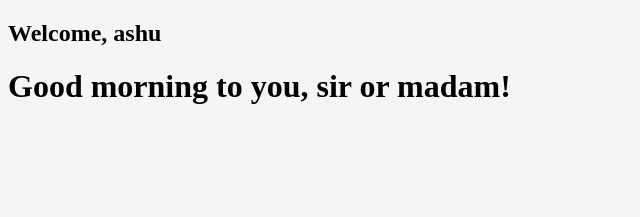
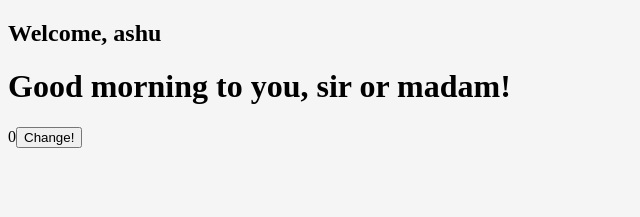
Before and after one commit to findashu/react-app, a React (Create React App) app: page / in a window 1280 px wide. Shown: the top 217 px of the page, without its empty margins (0-640 px from the left). Built offline with nearby package versions, Linux system fonts and the light colour scheme.

Commit message:
changing state

```diff
--- a/src/App.js
+++ b/src/App.js
@@ -1,4 +1,5 @@
 import React, {Component} from "react";
+import ChangeState from "./components/ChangeState"
 
 class App extends React.Component {
     constructor () {
@@ -12,6 +13,7 @@ class App extends React.Component {
             <div>
                 <Header username={this.state.username} />
                 <Greetings />
+                <ChangeState />
             </div>
         )
     }
--- /dev/null
+++ b/src/components/ChangeState.js
@@ -0,0 +1,30 @@
+import React from "react";
+
+class ChangeState extends React.Component {
+
+    constructor() {
+        super()
+        this.state = {
+            count:0
+        }
+        this.clickHandler = this.clickHandler.bind(this);
+    }
+
+    clickHandler() {
+        this.setState(prevState => {
+            return {
+                count : prevState.count + 1
+            }
+        })
+    }
+
+    render() {
+        return (
+            <div>
+                <span>{this.state.count}</span>
+                <button onClick={this.clickHandler}>Change!</button>
+            </div>
+        )
+    }
+}
+export default ChangeState;
```
